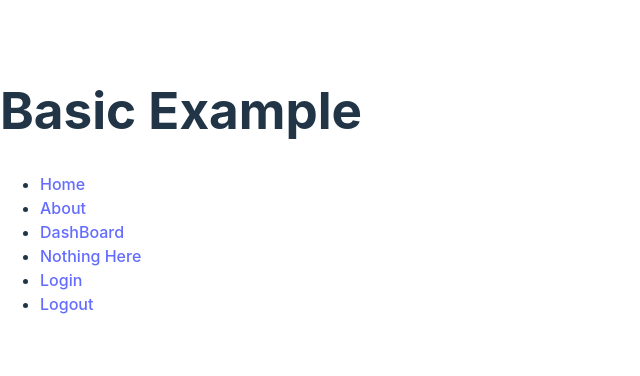
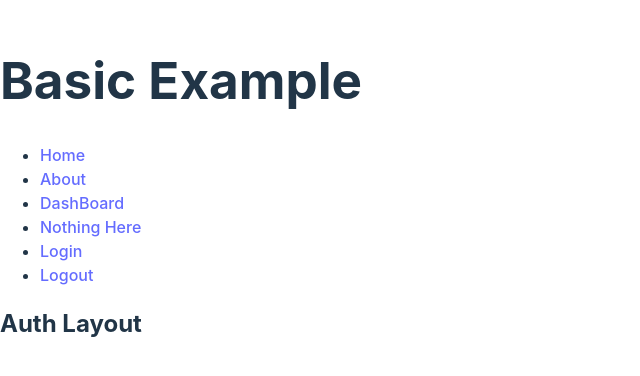
Before and after one commit to brom5033/react-router-dom, a React (Vite) app: page /login in a window 1280 px wide. Shown: the part 210-586 px from the top of the page, without its empty margins (0-640 px from the left). Built offline with nearby package versions, Linux system fonts and the light colour scheme; the HTML template or start-up script is replaced by a standard one.

Commit message:
feat(authlayout): add element link

```diff
--- a/src/App.jsx
+++ b/src/App.jsx
@@ -1,5 +1,6 @@
-import { Routes, Route} from "react-router-dom";
+import { Routes, Route } from "react-router-dom";
 import Layout from "./routes/Layout";
+import AuthLayout from "./routes/AuthLayout";
 
 function App() {
   return (
@@ -8,7 +9,7 @@ function App() {
         <Route index element={<>Home</>} />
         <Route path="about" element={<>About</>} />
         <Route path="dashboard" element={<>Dashboard</>} />
-          <Route element={<></>}>
+        <Route element={<AuthLayout />}>
           <Route path="login" element={<>Login</>} />
           <Route path="logout" element={<>Logout</>} />
         </Route>
--- /dev/null
+++ b/src/routes/AuthLayout.jsx
@@ -0,0 +1,7 @@
+export default function AuthLayout() {
+  return (
+    <div>
+      <h2>Auth Layout</h2>
+    </div>
+  )
+}
```
Lines whose indentation alone changed are shown as unchanged.
